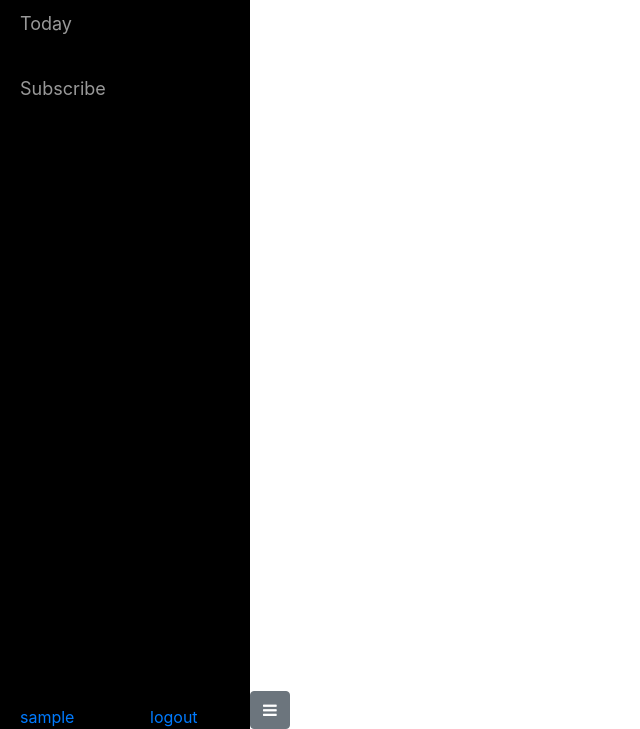
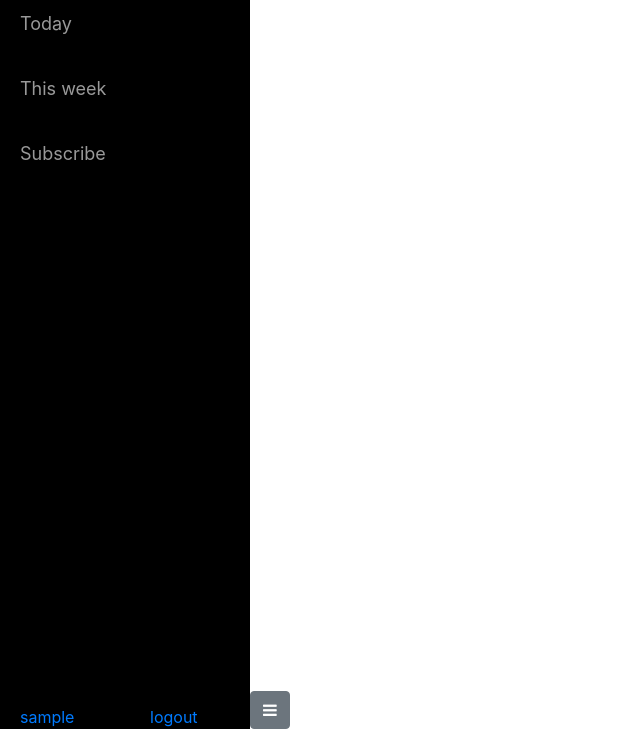
Before and after one commit to Yaawei/allfeed, a Django app: a page that uses templates/base.html in a window 1280 px wide. Shown: the part 71-800 px from the top of the page, without its empty margins (0-640 px from the left). Run offline with Django 3.2, Linux system fonts and the light colour scheme; the visitor is signed in with stand-in values (Sample User, id 1); data that the repository does not hold is empty; parts of the project's set-up code (start-up, migrations or seed data) failed here and were passed over; some libraries are stand-ins or nearby versions.

Commit message:
add button and coresponding url

```diff
--- a/allfeed/urls.py
+++ b/allfeed/urls.py
@@ -11,6 +11,9 @@ urlpatterns = [
     url(r'^my-allfeed/today/$', views.GenericFilteredView.as_view(
         filter_kwargs={'publish_date__gte': datetime.utcnow()-timedelta(days=1)}
     ), name='today'),
+    url(r'^my-allfeed/this-week/$', views.GenericFilteredView.as_view(
+        filter_kwargs={'publish_date__gte': datetime.utcnow() - timedelta(days=7)}
+    ), name='this week'),
     url(r'^my-allfeed/subscriptions/', accounts_views.subscribe,
         name='subscriptions'),
     url(r'^signup/$', accounts_views.signup, name='signup'),
--- a/templates/base.html
+++ b/templates/base.html
@@ -34,6 +34,11 @@
                 <li class="sidebar-brand">
                     <a href="{% url 'today' %}">
                         Today
+                    </a>
+                </li>
+                <li class="sidebar-brand">
+                    <a href="{% url 'this week' %}">
+                        This week
                     </a>
                 </li>
                 <li class="sidebar-brand">
@@ -74,9 +79,6 @@
                 <i class="fa fa-bars"></i>
             </a>
         </div>
-
-
-
         <!-- /#page-content-wrapper -->
 
     </div>
```
